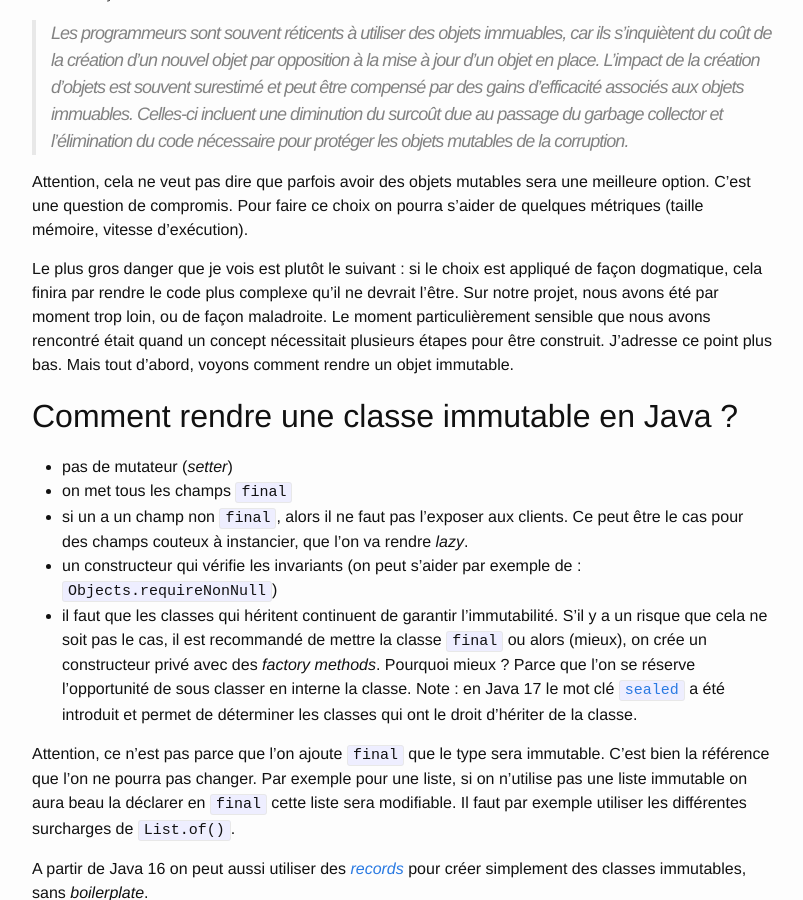
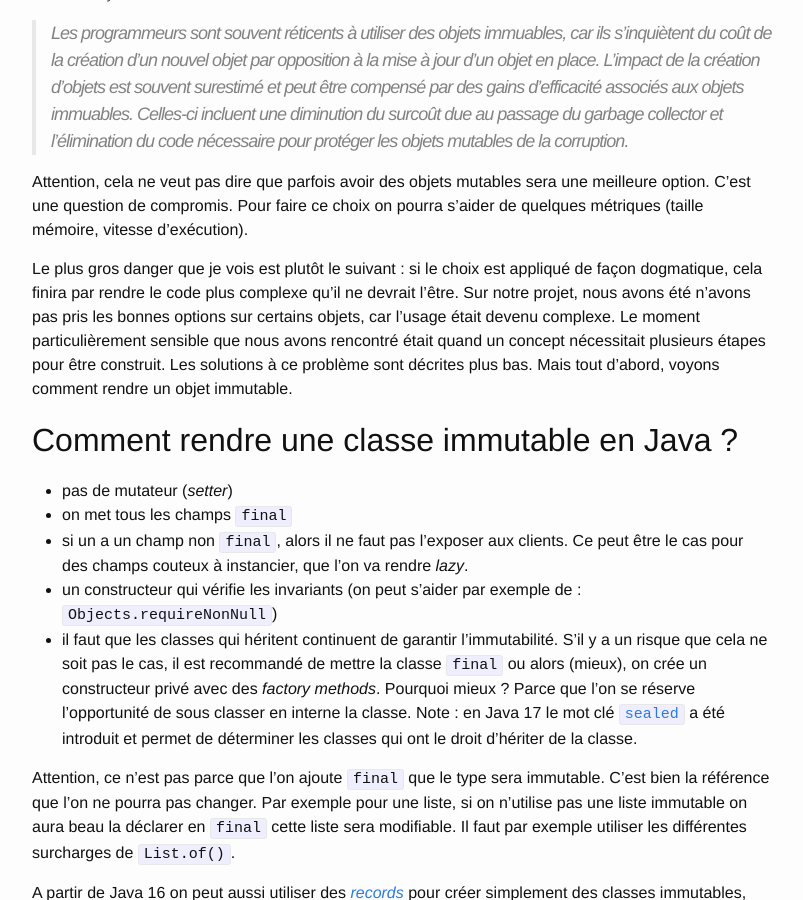
Before and after one commit to fego/fego.github.io, a Jekyll site: the page built from docs/_posts/2022-02-11-Immutabilité-Mutabilité.md, in a window 1280 px wide and 900 px high, scrolled down 2646 px. Shown: the whole window, without its empty margins (238-1041 px from the left). Built offline with Jekyll 4.4.1, drawn with Linux system fonts in a browser that asks for light colours; our own code applies the rules of GitHub Pages for plain Markdown files.

Commit message:
correction immutabilité

```diff
--- a/docs/_posts/2022-02-11-Immutabilité-Mutabilité.md
+++ b/docs/_posts/2022-02-11-Immutabilité-Mutabilité.md
@@ -109,9 +109,9 @@ Pour faire ce choix on pourra s'aider de quelques métriques (taille mémoire, v
 
 Le plus gros danger que je vois est plutôt le suivant :
 si le choix est appliqué de façon dogmatique, cela finira par rendre le code plus complexe qu'il ne devrait l'être.
-Sur notre projet, nous avons été par moment trop loin, ou de façon maladroite.
+Sur notre projet, nous avons été n'avons pas pris les bonnes options sur certains objets, car l'usage était devenu complexe.
 Le moment particulièrement sensible que nous avons rencontré était quand un concept nécessitait plusieurs étapes pour être construit.
-J'adresse ce point plus bas.
+Les solutions à ce problème sont décrites plus bas.
 Mais tout d'abord, voyons comment rendre un objet immutable.
 
 ## Comment rendre une classe immutable en Java ?
```
